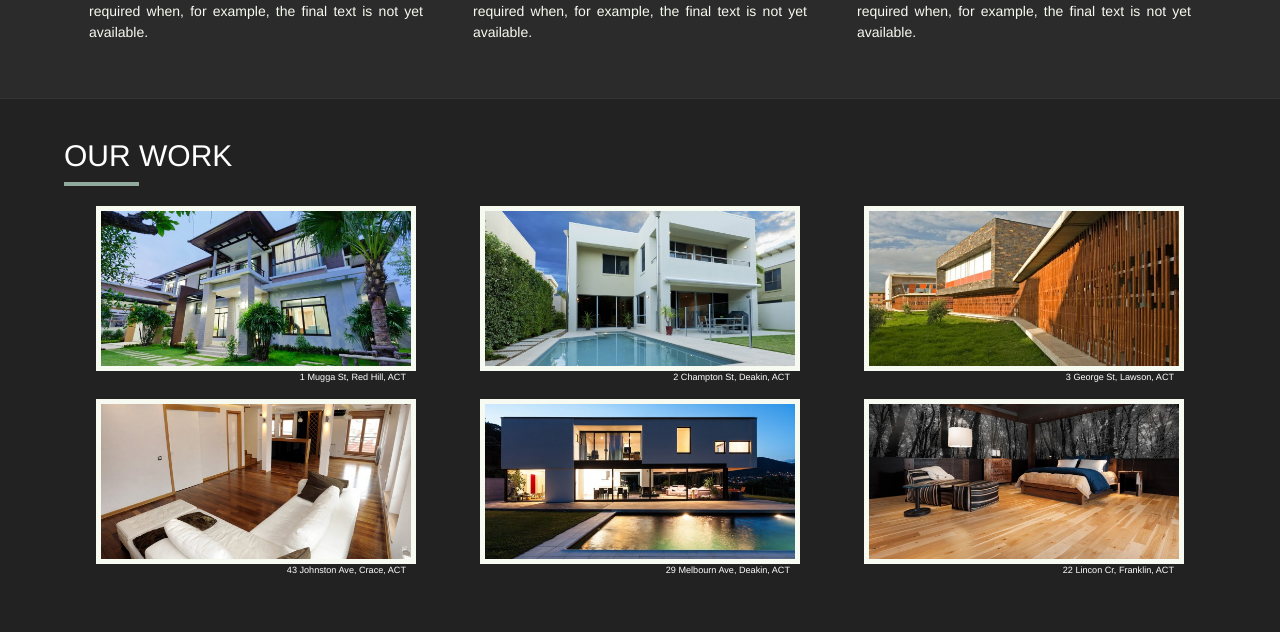
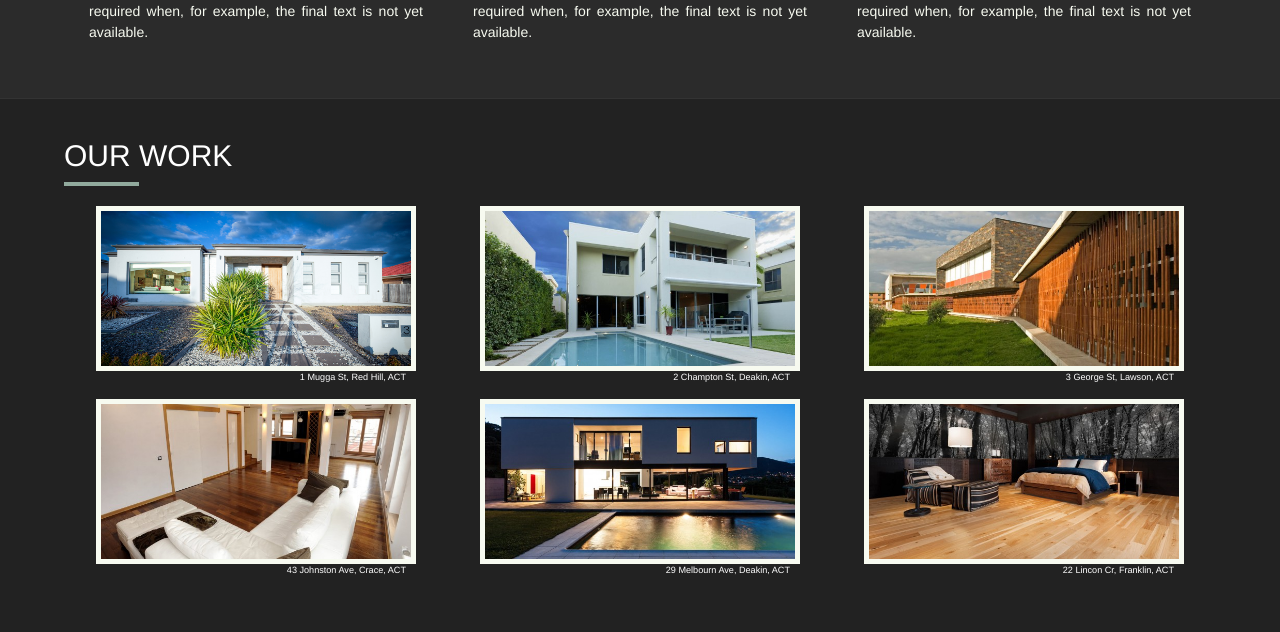
Before and after one commit to vs323/CY, a PHP site: page / in a window 1280 px wide. Shown: the part 1181-1813 px from the top of the page. Run offline with PHP 8.4, Linux system fonts and the light colour scheme; some libraries are stand-ins or nearby versions.

Commit message:
new photo added

```diff
--- a/index.php
+++ b/index.php
@@ -35,10 +35,10 @@
 			<div class="little_line"></div>
 		</div><!-- give ID gl_id_1 -->
 		<div class="gl_container">
-			<div class="gl_items pointer project_1" href="images/demo/gl/green-building-600x300.jpg"><img src="images/demo/gl/green-building-600x300.jpg" alt="a" /><span class="gl_subtitle">1 Mugga St, Red Hill, ACT</span></div>
-					<div class="gl_items pointer no_show project_1" href="images/demo/gl/test111.jpg"><img src="images/demo/gl/test111.jpg" alt="a" /><span class="gl_subtitle">1 Mugga St, Red Hill, ACT</span></div>
-					<div class="gl_items pointer no_show project_1" href="images/demo/gl/47-Hurrell-Street-Forde-1.jpg"><img src="images/demo/gl/47-Hurrell-Street-Forde-1.jpg" alt="a" /><span class="gl_subtitle">1 Mugga St, Red Hill, ACT</span></div>
-					<div class="gl_items pointer no_show project_1" href="images/demo/gl/green-building-600x300.jpg"><img src="images/demo/gl/green-building-600x300.jpg" alt="a" /><span class="gl_subtitle">1 Mugga St, Red Hill, ACT</span></div>
+			<div class="gl_items pointer project_1" href="images/demo/gl/1.jpg"><img src="images/demo/gl/1.jpg" alt="a" /><span class="gl_subtitle">1 Mugga St, Red Hill, ACT</span></div>
+					<div class="gl_items pointer no_show project_1" href="images/demo/gl/1.jpg"><img src="images/demo/gl/1.jpg" alt="a" /><span class="gl_subtitle">1 Mugga St, Red Hill, ACT</span></div>
+					<div class="gl_items pointer no_show project_1" href="images/demo/gl/2.jpg"><img src="images/demo/gl/2.jpg" alt="a" /><span class="gl_subtitle">1 Mugga St, Red Hill, ACT</span></div>
+					<div class="gl_items pointer no_show project_1" href="images/demo/gl/3.jpg"><img src="images/demo/gl/3.jpg" alt="a" /><span class="gl_subtitle">1 Mugga St, Red Hill, ACT</span></div>
 					<div class="gl_items pointer no_show project_1" href="images/demo/gl/green-building-600x300.jpg"><img src="images/demo/gl/green-building-600x300.jpg" alt="a" /><span class="gl_subtitle">1 Mugga St, Red Hill, ACT</span></div>
 					<div class="gl_items pointer no_show project_1" href="images/demo/gl/green-building-600x300.jpg"><img src="images/demo/gl/green-building-600x300.jpg" alt="a" /><span class="gl_subtitle">1 Mugga St, Red Hill, ACT</span></div>
 			<div class="gl_items pointer project_2" href="images/demo/gl/House1-600x300.jpg"><img src="images/demo/gl/House1-600x300.jpg" alt="b" /><span class="gl_subtitle">2 Champton St, Deakin, ACT</span></div>
```
Also changed, not shown: images/demo/gl/1.jpg (added), images/demo/gl/2.jpg (added), images/demo/gl/3.jpg (added).
